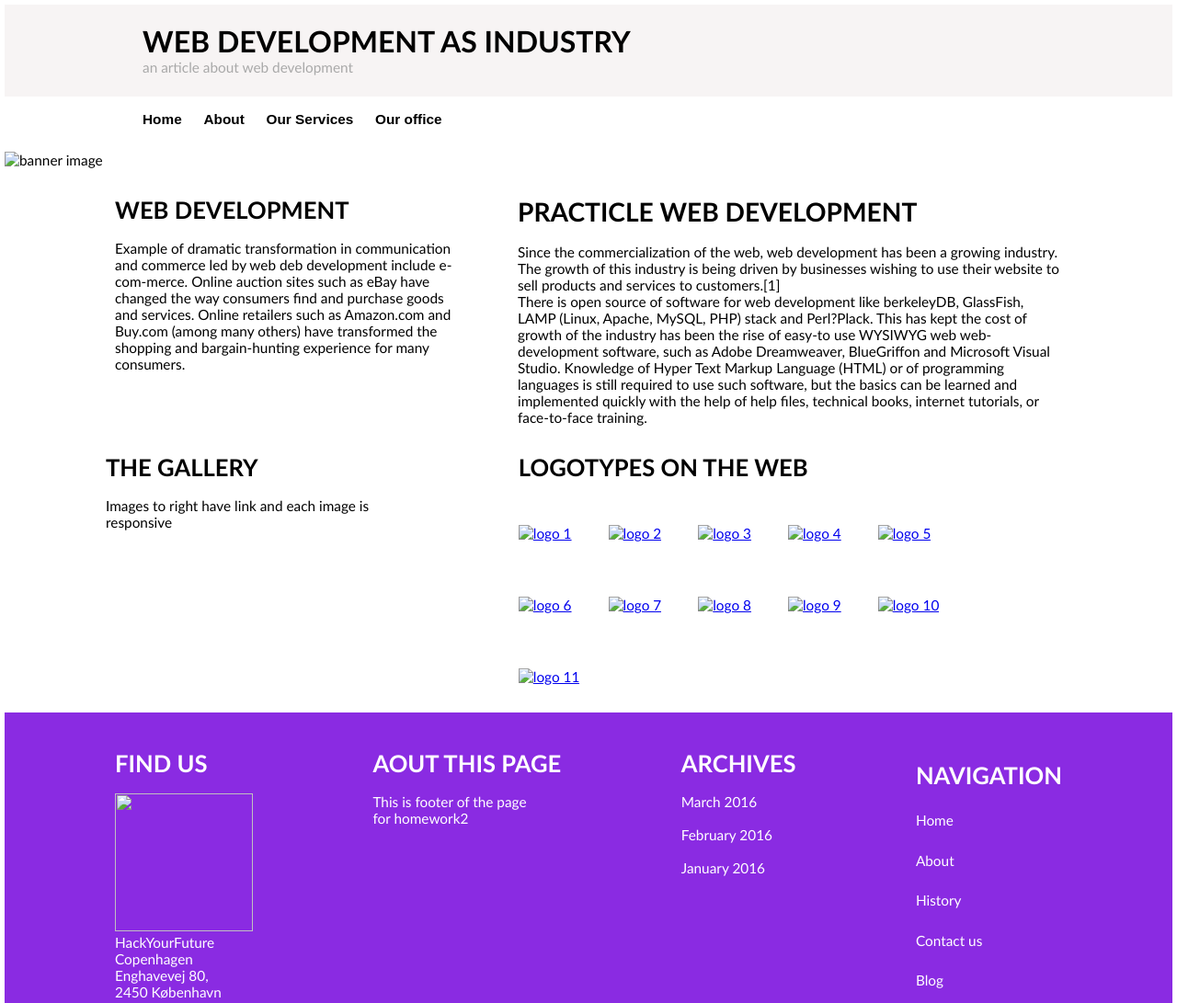
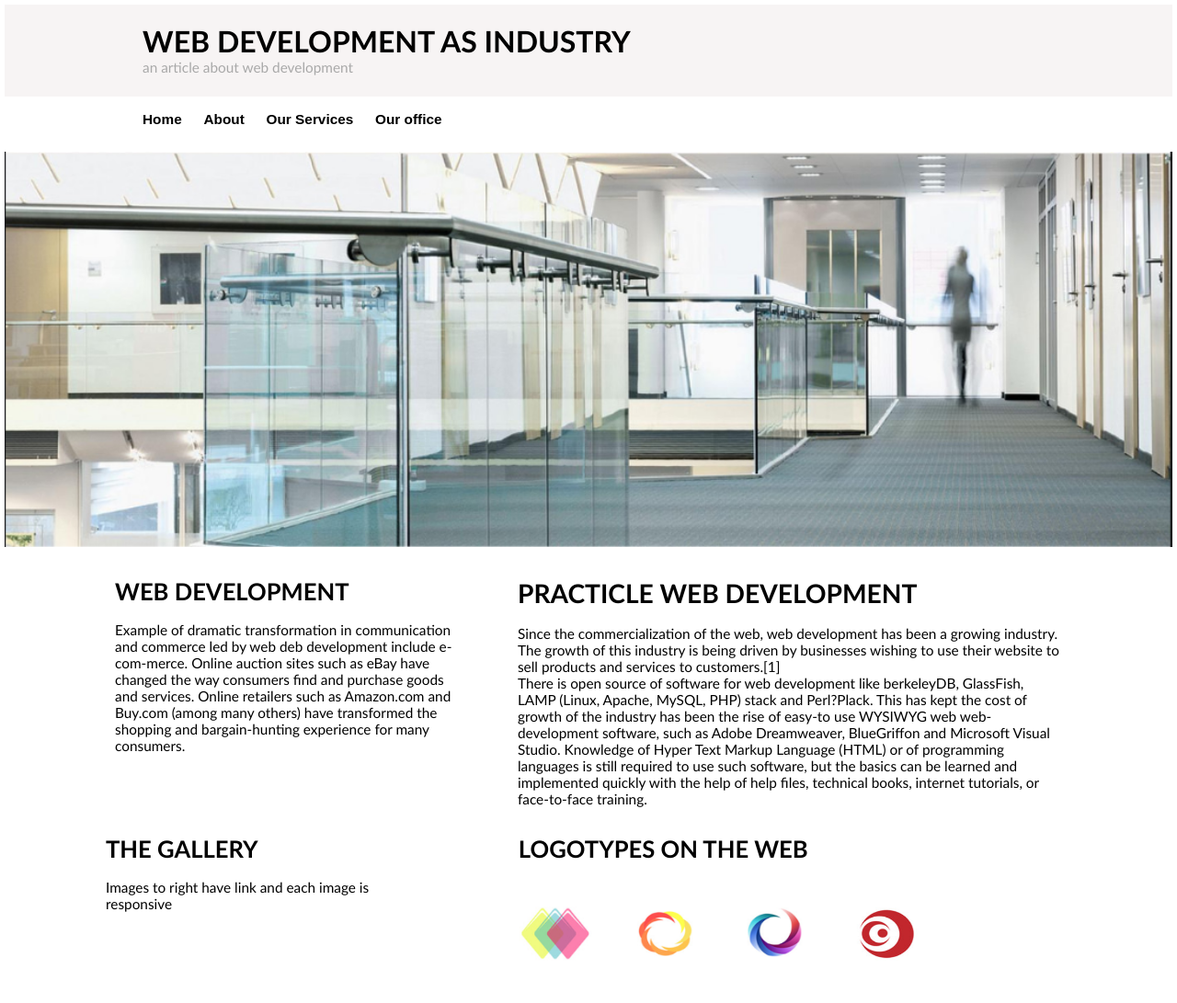
Before and after one commit to aijazraja/week2, a plain HTML site: page index.html in a window 1280 px wide. Shown: the top 1091 px of the page at 92% size. Drawn offline with Linux system fonts and the light colour scheme.

Commit message:
Add files via upload

```diff
--- a/index.html
+++ b/index.html
@@ -21,7 +21,7 @@
 
             </div>
             <div class="banner-image">
-                <img src="images/big_img.png" alt="banner image">
+                <img src="big_img.png" alt="banner image">
             </div>
             <div class="article-text">
                       <div class="article-left">
@@ -68,17 +68,17 @@
                  <div class="gallery-right">
                    <h2>LOGOTYPES ON THE WEB   </h2> <br>
                    <div class="logos-images">
-                               <a href="icon1.html"><img src="images/icon1.png" alt="logo 1"> </a>
-                               <a href="icon2.html"><img src="images/icon2.png" alt="logo 2"> </a>
-                               <a href="icon3.html"><img src="images/icon3.png" alt="logo 3"> </a>
-                               <a href="icon4.html"><img src="images/icon4.png" alt="logo 4"> </a>
-                               <a href="icon5.html"><img src="images/icon5.png" alt="logo 5"> </a>
-                               <a href="icon6.html"><img src="images/icon6.png" alt="logo 6"> </a>
-                                 <a href="icon7.html"><img src="images/icon7.png" alt="logo 7"> </a>
-                                 <a href="icon8.html"><img src="images/icon8.png" alt="logo 8"> </a>
-                                 <a href="icon9.html"><img src="images/icon9.png" alt="logo 9"> </a>
-                                 <a href="icon10.html"><img src="images/icon10.png" alt="logo 10"> </a>
-                                 <a href="icon11.html"><img src="images/icon11.png" alt="logo 11"> </a>
+                               <a href="icon1.html"><img src="icon1.png" alt="logo 1"> </a>
+                               <a href="icon2.html"><img src="icon2.png" alt="logo 2"> </a>
+                               <a href="icon3.html"><img src="icon3.png" alt="logo 3"> </a>
+                               <a href="icon4.html"><img src="icon4.png" alt="logo 4"> </a>
+                               <a href="icon5.html"><img src="icon5.png" alt="logo 5"> </a>
+                               <a href="icon6.html"><img src="icon6.png" alt="logo 6"> </a>
+                                 <a href="icon7.html"><img src="icon7.png" alt="logo 7"> </a>
+                                 <a href="icon8.html"><img src="icon8.png" alt="logo 8"> </a>
+                                 <a href="icon9.html"><img src="icon9.png" alt="logo 9"> </a>
+                                 <a href="icon10.html"><img src="icon10.png" alt="logo 10"> </a>
+                                 <a href="icon11.html"><img src="icon11.png" alt="logo 11"> </a>
 
                     </div>
                   </div>
@@ -89,7 +89,7 @@
                 <div class="footer-find-us">
                     <H2>FIND US</H2>
                     <br>
-                    <img src="images/adress.png" alt="" width="150px" height="150px">
+                    <img src="adress.png" alt="" width="150px" height="150px">
                     <p>HackYourFuture <br>Copenhagen <br>
                         Enghavevej 80,<br> 2450 København</p>
 
```
